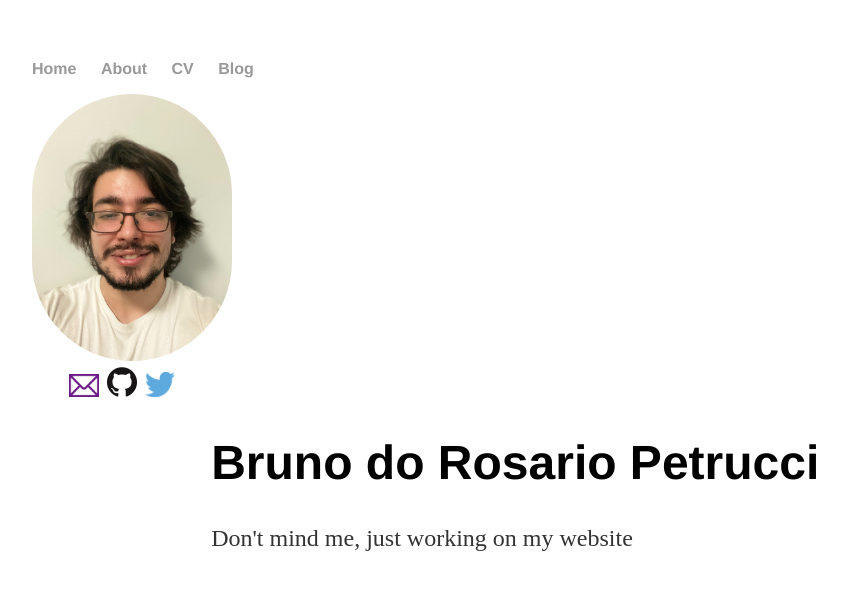
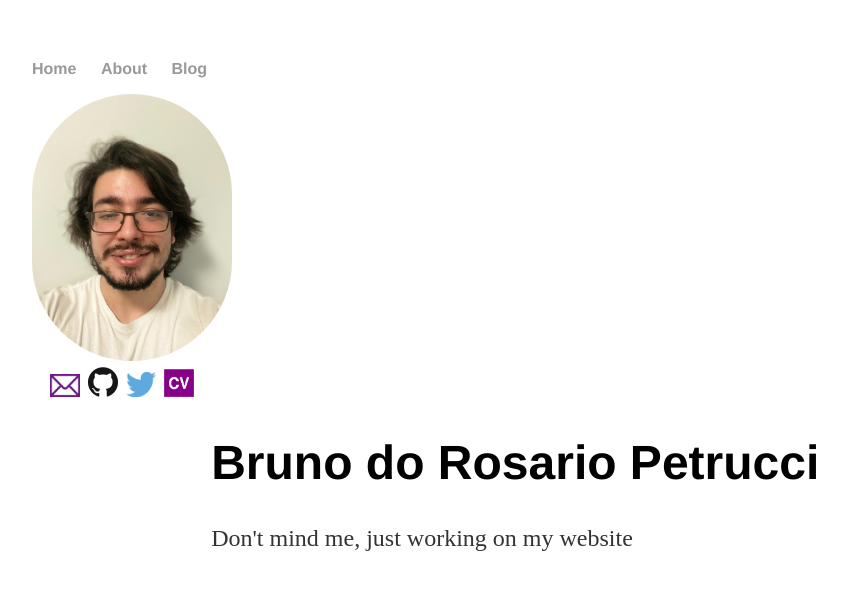
Before and after one commit to Brunnun/brunnun.github.io, a Jekyll site: the page built from index.html, in a window 1280 px wide. Shown: the top 590 px of the page, without its empty margins (160-1007 px from the left). Built offline with Jekyll 4.4.1, drawn with Linux system fonts in a browser that asks for light colours.

Commit message:
Added my CV.

```diff
--- a/_layouts/default.html
+++ b/_layouts/default.html
@@ -11,7 +11,6 @@
     		<ul>
         		<li><a href="/">Home</a></li>
 	        	<li><a href="/about">About</a></li>
-        		<li><a href="/cv">CV</a></li>
         		<li><a href="/blog">Blog</a></li>
     		</ul>
 		</nav>
@@ -20,6 +19,7 @@
             <a href="mailto:petrucci@iastate.edu"><img src="/img/mail.png" class="img_link"></a>
             <a href="https://github.com/brpetrucci"><img src="/img/github.png" class="img_link"></a>
             <a href="https://twitter.com/brpetrucci"><img src="/img/twitter.png" class="img_link"></a>
+            <a href="/cv/cv.pdf"><img src="/img/cv.png" class="img_link"></a>
         </div>
         <div class="container">
             {{ content }}
```
Also changed, not shown: img/cv.png (added), 2 other files.
